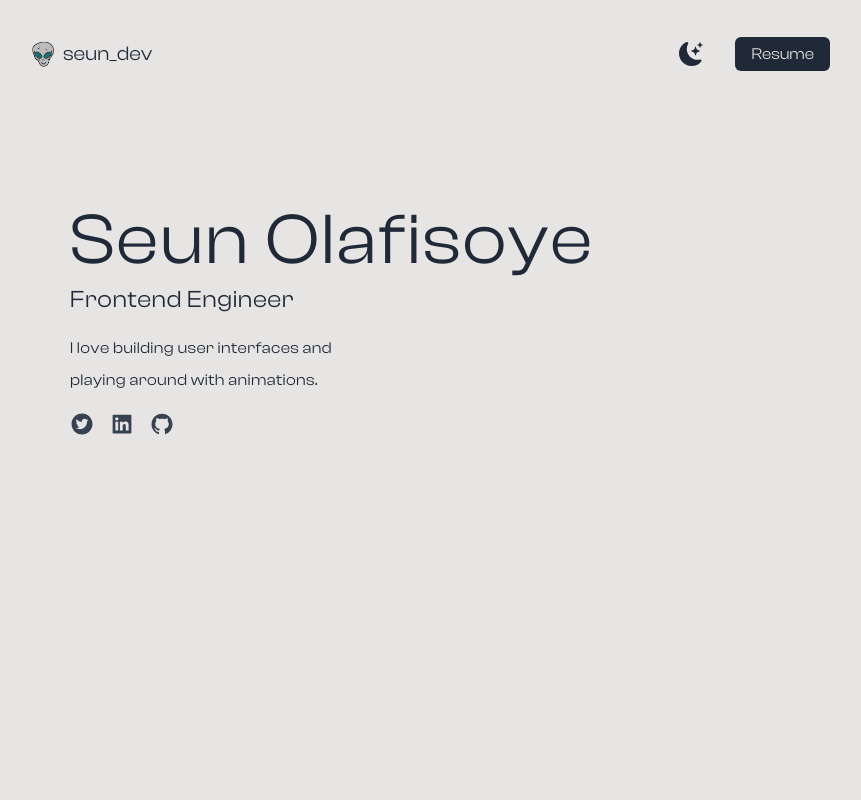
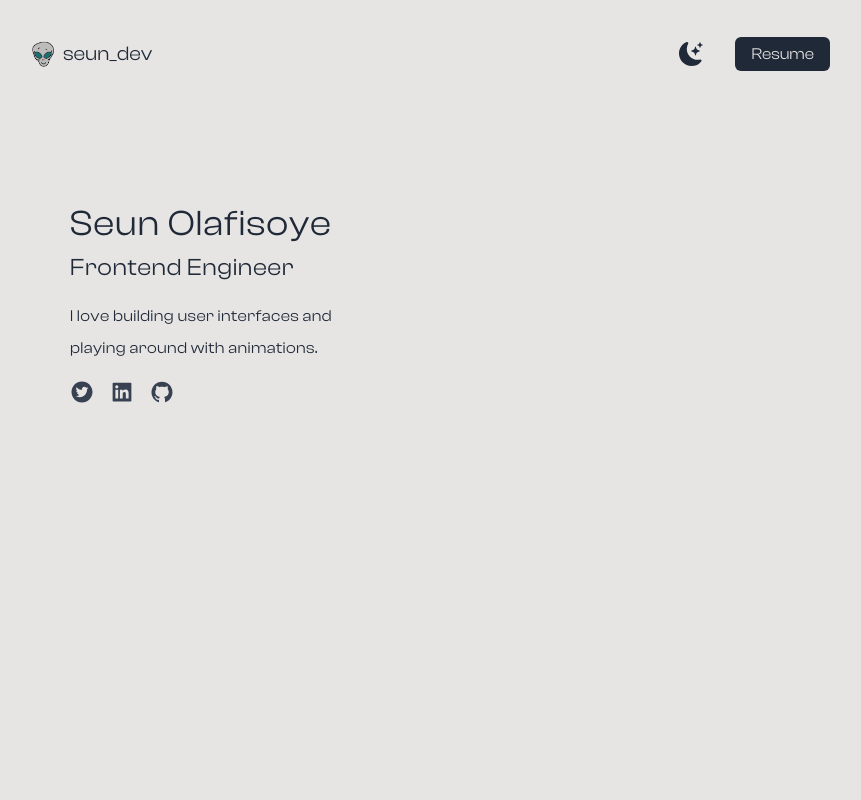
Before and after one commit to olafisoyevince/seun_dev, a Next.js app: page / in a window 1280 px wide. Shown: the top 800 px of the page, without its empty margins (210-1071 px from the left). Built offline with nearby package versions, Linux system fonts and the light colour scheme.

Commit message:
bug fixes

```diff
--- a/pages/index.js
+++ b/pages/index.js
@@ -140,7 +140,7 @@ export default function Home() {
           </nav>
 
           <div className="text-center p-10 md:text-left ">
-            <h2 className="text-7xl py-2 text-gray-800 dark:text-stone-200 tracking-wide">
+            <h2 className="text-4xl py-2 text-gray-800 dark:text-stone-200 tracking-wide">
               Seun Olafisoye
             </h2>
             <h3 className="text-2xl text-gray-800 dark:text-stone-200 font-medium tracking-wide">
```
